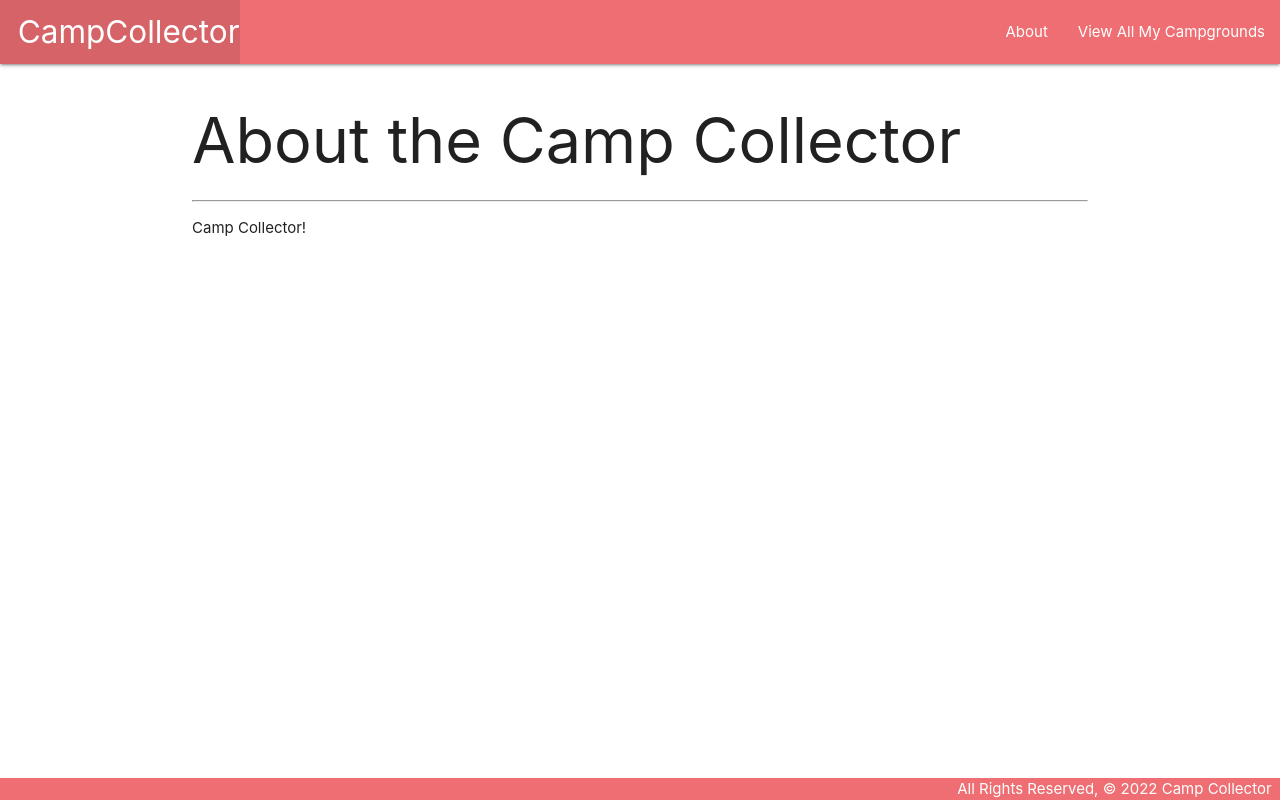
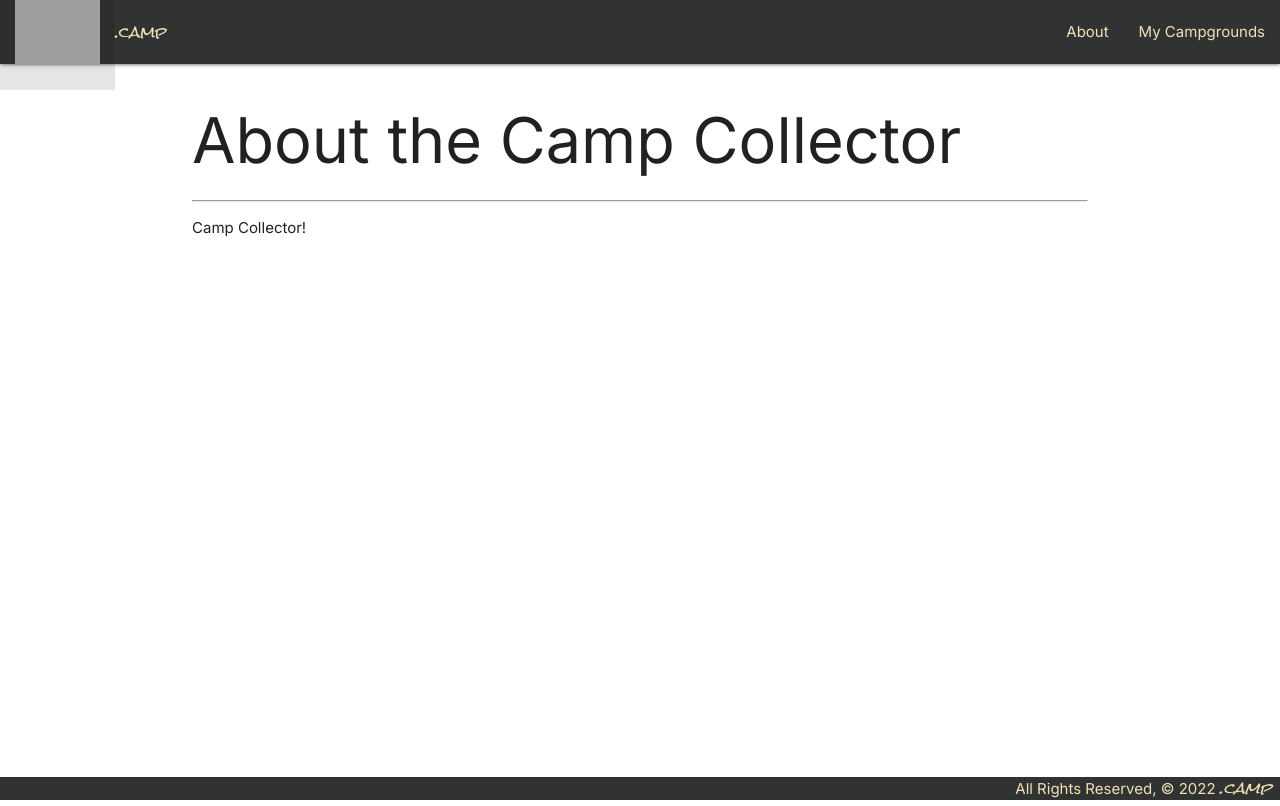
Before and after one commit to ctoy17/camp-collector, a Django app: page /about/ in a window 1280 px wide. Run offline with Django 4.2, Linux system fonts and the light colour scheme; grey boxes are pictures that could not be loaded.

Commit message:
add styling

```diff
--- a/campcollector/main_app/static/css/style.css
+++ b/campcollector/main_app/static/css/style.css
@@ -2,6 +2,25 @@ body {
     display: flex;
     min-height: 100vh;
     flex-direction: column;
+    font-family: 'Inter', sans-serif;
+    /* background-image: url("https://i.imgur.com/FYRSl8Y.png"); */
+    background-repeat: no-repeat;
+    background-position: center;
+}
+nav{
+    background-color: #313332;
+    font-family: 'Inter', sans-serif;
+    color: #f1e0b5;
+}
+nav img{
+    max-height: 64px;
+}
+.left{
+    font-family: 'Rock Salt', cursive;
+}
+.right a{
+    color: #f1e0b5;
+    font-family: 'Inter', sans-serif;
 }
 
 main {
@@ -11,4 +30,37 @@ main {
 footer.page-footer {
     padding-top: 0;
     text-align: right;
+    background-color: #313332;
+    color: #f1e0b5;
+    font-family: 'Inter', sans-serif;
 }
+.camp{
+    font-family: 'Rock Salt', cursive;
+}
+.hero-image {
+    background-image: url("https://i.imgur.com/FYRSl8Y.png");
+    background-color: #313332;
+    height: 500px;
+    background-position: center;
+    background-repeat: no-repeat;
+    position: relative;
+}
+.hero-text{
+    font-family: 'Rock Salt';
+}
+.hero-text h1 {
+    text-align: center;
+    position: absolute;
+    top: 10%;
+    left: 50%;
+    transform: translate(-50%, -50%);
+}
+.hero-text h3 {
+    text-align: center;
+    position: absolute;
+    left: 50%;
+    bottom: 1%;
+    transform: translate(-50%, -50%);
+    color: #9e5c2c;
+    font-size: 2.5em;
+}
--- a/campcollector/main_app/templates/base.html
+++ b/campcollector/main_app/templates/base.html
@@ -7,18 +7,23 @@
     <meta http-equiv="X-UA-Compatible" content="ie=edge">
     <title>Campground Collector</title>
     <link rel="stylesheet" href="https://cdnjs.cloudflare.com/ajax/libs/materialize/1.0.0/css/materialize.min.css">
+    <link rel="preconnect" href="https://fonts.googleapis.com">
+    <link rel="preconnect" href="https://fonts.googleapis.com">
+    <link rel="preconnect" href="https://fonts.gstatic.com" crossorigin>
+    <link href="https://fonts.googleapis.com/css2?family=Inter:wght@200;400&family=Rock+Salt&display=swap" rel="stylesheet">
     <link rel="stylesheet" type="text/css" href="{% static 'css/style.css' %}">
 </head>
 <body>
     <header class="navbar-fixed">
         <nav>
         <div class="nav-wrapper">
-            <ul>
-            <li><a href="/" class="left brand-logo">&nbsp;&nbsp;CampCollector</a></li>
+            <ul class="left">
+            <li><a href="/"><img src="https://i.imgur.com/FYRSl8Y.png" ></a></li>
+            <li>.camp</li>
             </ul>
             <ul class="right">
             <li><a href="/about">About</a></li>
-            <li><a href="/campgrounds">View All My Campgrounds</a></li>
+            <li><a href="/campgrounds">My Campgrounds</a></li>
             </ul>
         </div>
         </nav>
@@ -28,7 +33,7 @@
         {% endblock %}
     </main>
     <footer class="page-footer">
-        <div class="right">All Rights Reserved, &copy; 2022 Camp Collector &nbsp;</div>
+        <div class="right">All Rights Reserved, &copy; 2022  <i class="camp"> .camp</i> &nbsp;</div>
     </footer>
 </body>
 </html>
```
Also changed, not shown: campcollector/main_app/templates/home.html (+6 -4 lines).
